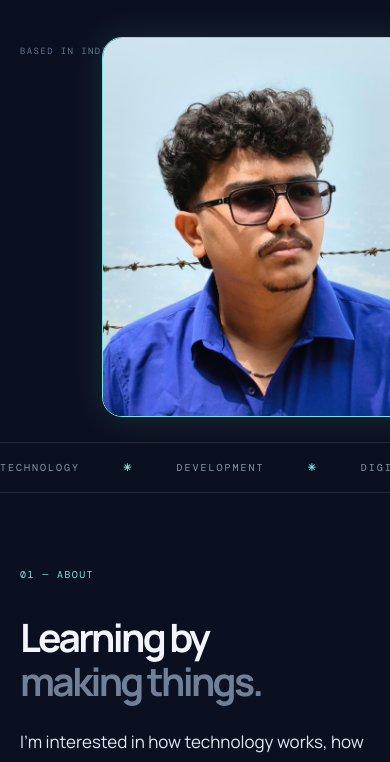
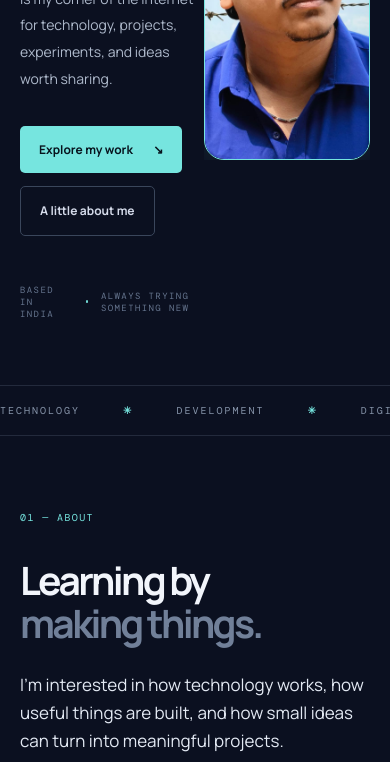
Before and after one commit to cyphermodx/techcypher-site, a plain HTML site: page index.html in a window 390 px wide. Shown: the part 527-1289 px from the top of the page. Drawn offline with nearby package versions, Linux system fonts and the light colour scheme.

Commit message:
Update styles.css

```diff
--- a/styles.css
+++ b/styles.css
@@ -3,9 +3,28 @@
 @media(max-width:800px){.hero{grid-template-columns:1fr;padding-top:75px;gap:0}.hero-art{height:340px;margin-top:20px}.orbit-one{width:310px;height:205px}.orbit-two{width:240px;height:320px}.core{width:165px;height:165px}.core-symbol{font-size:43px}.about-grid,.skills-grid{grid-template-columns:1fr;gap:25px}.section-heading{display:block}.section-heading p{margin-top:16px}.project-grid{grid-template-columns:1fr 1fr}.project-card:last-child{grid-column:span 2}.contact-inner{align-items:start;flex-direction:column}.contact-links{width:100%}}
 @media(max-width:560px){.topbar{height:72px;padding:0 20px}.menu-toggle{display:block}.nav{display:none;position:absolute;z-index:5;top:72px;left:0;right:0;background:#111a2d;padding:20px;flex-direction:column;align-items:stretch;gap:18px;border-bottom:1px solid var(--line)}.nav.open{display:flex}.nav-contact{text-align:center}.section{padding-left:20px;padding-right:20px}.hero{min-height:0;padding-top:75px;padding-bottom:65px}h1{font-size:58px;letter-spacing:-3.8px}.hero-lede{font-size:14px}.hero-art{height:300px}.orbit-one{width:270px;height:175px}.orbit-two{width:210px;height:280px}.core{width:145px;height:145px}.tag-one{left:0;top:35px}.tag-two{right:0;bottom:36px;font-size:7px}.spark-one{right:20px}.spark-two{left:25px}.about-section,.work-section,.skills-section{padding-top:75px;padding-bottom:80px}.about-grid h2,.section-heading h2,.skills-grid h2,.contact-inner h2{font-size:39px}.large-copy{font-size:17px}.project-grid{grid-template-columns:1fr}.project-card:last-child{grid-column:auto}.project-visual{height:180px}.contact-section{padding:65px 20px}.footer{padding:22px 20px;gap:15px;flex-wrap:wrap}.footer>span{order:3;width:100%}}
 @media(prefers-reduced-motion:reduce){html{scroll-behavior:auto}*,*::before,*::after{transition:none!important}}
+
+/* Profile photo layout fix */
+.hero {
+    grid-template-columns: minmax(0, 1.05fr) minmax(0, 0.95fr);
+    align-items: center;
+}
+
+.hero-art {
+    height: auto;
+    min-height: 0;
+    min-width: 0;
+    display: flex;
+    align-items: center;
+    justify-content: center;
+    overflow: hidden;
+}
+
 .profile-photo {
-    width: 320px;
-    height: 380px;
+    display: block;
+    width: min(100%, 340px);
+    height: 400px;
+    max-width: 100%;
     object-fit: cover;
     object-position: center top;
     border-radius: 20px;
@@ -13,8 +32,14 @@
     box-shadow: 0 0 35px #76e5df22;
 }
 
-.hero-art {
-    display: flex;
-    align-items: center;
-    justify-content: center;
+@media (max-width: 800px) {
+    .hero-art {
+        min-height: 320px;
+        margin-top: 20px;
+    }
+
+    .profile-photo {
+        width: min(80vw, 320px);
+        height: 360px;
+    }
 }
```
